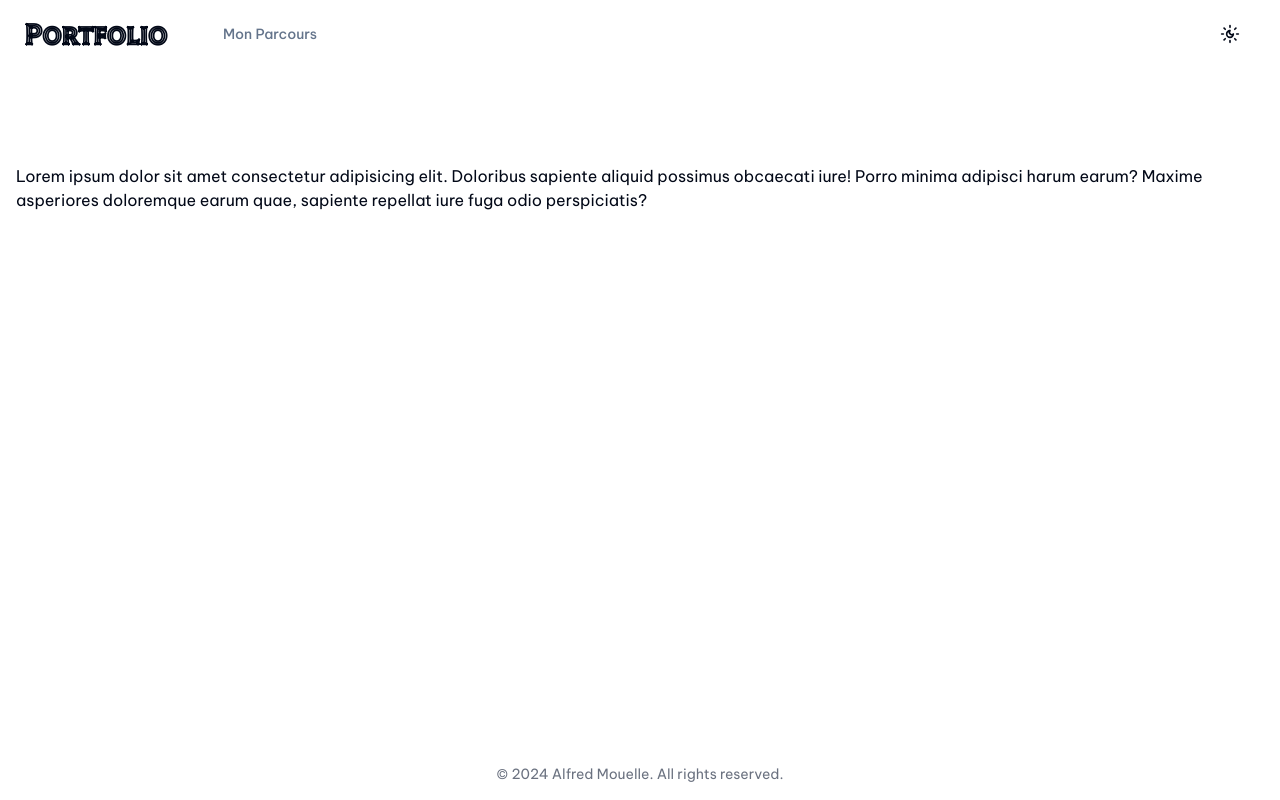
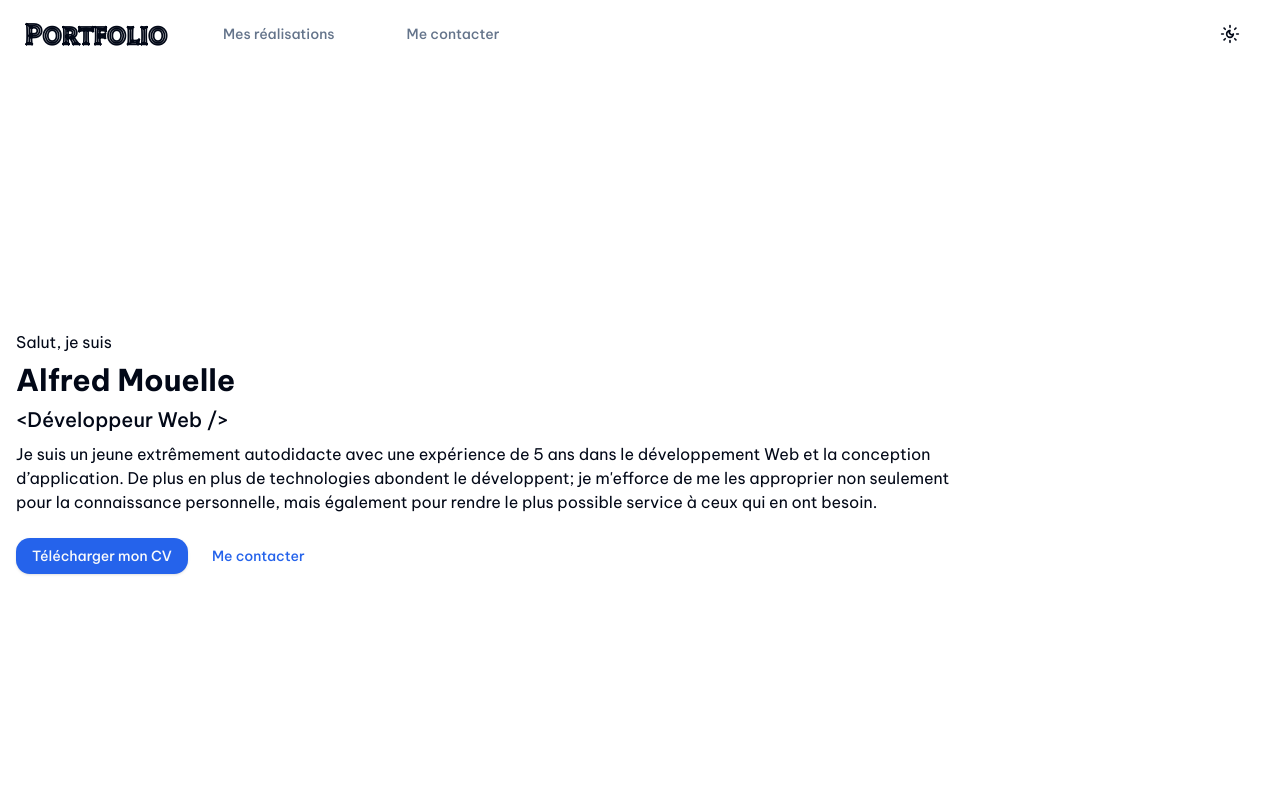
Before and after one commit to alfredmouelle/alfredmouelle, a Next.js app: page / in a window 1280 px wide. Shown: the top 800 px of the page. Built offline with nearby package versions, Linux system fonts and the light colour scheme.

Commit message:
feat: download cv

```diff
--- a/app/(web)/(layout)/footer.tsx
+++ b/app/(web)/(layout)/footer.tsx
@@ -1,6 +1,6 @@
 export const Footer = () => {
   return (
-    <footer className="py-4">
+    <footer className="h-20 py-4">
       <div className="container">
         <p className="text-center text-sm text-gray-500">
           &copy; {new Date().getFullYear()} Alfred Mouelle. All rights reserved.
--- a/app/(web)/(layout)/header.tsx
+++ b/app/(web)/(layout)/header.tsx
@@ -5,8 +5,8 @@ import { ThemeToggle } from "./theme-toggle";
 
 export const Header = () => {
   return (
-    <header className="py-4">
-      <nav className="container flex items-center md:gap-10">
+    <header className="h-20 py-4">
+      <nav className="container flex items-center rounded-full md:gap-10">
         <div className="flex items-center justify-center">
           <MobileNav />
           <Link
--- a/app/(web)/(layout)/navlinks.tsx
+++ b/app/(web)/(layout)/navlinks.tsx
@@ -50,7 +50,8 @@ const NavLink = ({
 export const NavLinks = ({ closeMenu }: { closeMenu?: () => void }) => {
   return (
     <>
-      <NavLink text="Mon Parcours" closeMenu={closeMenu} anchor="cursus" />
+      <NavLink text="Mes réalisations" closeMenu={closeMenu} anchor="jobs" />
+      <NavLink text="Me contacter" closeMenu={closeMenu} anchor="contact" />
     </>
   );
 };
@@ -69,7 +70,7 @@ export const MobileNav = () => {
 
       <SheetContent side="left" aria-describedby="app-menu">
         <SheetHeader>
-          <SheetTitle>Archivist</SheetTitle>
+          <SheetTitle>Portfolio</SheetTitle>
         </SheetHeader>
         <ul className="mt-8 flex flex-col gap-4 text-sm font-medium">
           <NavLinks closeMenu={() => setOpen(false)} />
--- a/app/(web)/page.tsx
+++ b/app/(web)/page.tsx
@@ -1,12 +1,42 @@
+import { ContactButton } from "@/components/contact-button";
+import { ContactUs } from "@/components/contact-us.form";
+import { DownloadCvButton } from "@/components/download-cv-button";
 import { Section } from "@/components/page-wrapper";
+import { SectionTitle } from "@/components/section-title";
+import { getJobs } from "@/jobs-helper";
 
 export default async function Home() {
+  const jobs = await getJobs();
+
   return (
-    <Section>
-      Lorem ipsum dolor sit amet consectetur adipisicing elit. Doloribus
-      sapiente aliquid possimus obcaecati iure! Porro minima adipisci harum
-      earum? Maxime asperiores doloremque earum quae, sapiente repellat iure
-      fuga odio perspiciatis?
-    </Section>
+    <>
+      <Section>
+        <div className="grid h-[calc(100vh-14rem)] items-center">
+          <div className="flex flex-col gap-y-2">
+            <p>Salut, je suis</p>
+            <SectionTitle>Alfred Mouelle</SectionTitle>
+
+            <p className="text-xl font-medium">{"<Développeur Web />"}</p>
+            <p className="text-balance">
+              Je suis un jeune extrêmement autodidacte avec une expérience de 5
+              ans dans le développement Web et la conception d’application. De
+              plus en plus de technologies abondent le développent; je
+              m&apos;efforce de me les approprier non seulement pour la
+              connaissance personnelle, mais également pour rendre le plus
+              possible service à ceux qui en ont besoin.
+            </p>
+
+            <div className="mt-4 flex flex-col gap-2 md:flex-row">
+              <DownloadCvButton />
+              <ContactButton />
+            </div>
+          </div>
+        </div>
+      </Section>
+
+      <Section>
+        <ContactUs />
+      </Section>
+    </>
   );
 }
--- /dev/null
+++ b/content/jobs/aurasoft.mdx
@@ -0,0 +1,17 @@
+---
+title: "AuraSoft Inc."
+position: "Développer FullStack"
+description: "[ TODO ] Insérer une description"
+startDate: 2022-02-26
+stacks:
+  - Angular
+meta:
+  keywords:
+    - springboot
+    - java
+published: true
+siteUrl: "https://auratax.ca"
+---
+
+
+Contenu ici
--- /dev/null
+++ b/content/jobs/pinto.mdx
@@ -0,0 +1,17 @@
+---
+title: "PINTO Company"
+position: "Développer Web"
+description: "Il s'agit d'une plateforme de gestion dans l'ensemble et de vente. La plateforme a été developpée dans le but d'imprégner l'entrepise PINTO COMPANY dans l'ère du numérique en rendant plus facile et rapide certaines tâches récurrente"
+startDate: 2022-02-26
+stacks:
+  - PHP
+meta:
+  keywords:
+    - php
+    - java
+published: true
+siteUrl: 'https://mypinto.net'
+---
+
+
+Contenu ici
--- a/package.json
+++ b/package.json
@@ -24,14 +24,17 @@
     "class-variance-authority": "^0.7.0",
     "clsx": "^2.1.1",
     "date-fns": "^3.6.0",
+    "gray-matter": "^4.0.3",
     "lucide-react": "^0.438.0",
     "next": "14.2.7",
+    "next-mdx-remote-client": "^1.0.3",
     "next-themes": "^0.3.0",
     "react": "^18",
     "react-dom": "^18",
     "tailwind-merge": "^2.5.2",
     "tailwindcss-animate": "^1.0.7",
-    "vaul": "^0.9.2"
+    "vaul": "^0.9.2",
+    "zod": "^3.23.8"
   },
   "devDependencies": {
     "@total-typescript/ts-reset": "^0.5.1",
--- /dev/null
+++ b/src/components/contact-button.tsx
@@ -0,0 +1,5 @@
+import { Button } from "./ui/button";
+
+export const ContactButton = () => {
+  return <Button variant="link">Me contacter</Button>;
+};
--- /dev/null
+++ b/src/components/contact-us.form.tsx
@@ -0,0 +1,9 @@
+import { SectionTitle } from "./section-title";
+
+export const ContactUs = () => {
+  return (
+    <div id="contact">
+      <SectionTitle>Contactez moi</SectionTitle>
+    </div>
+  );
+};
--- /dev/null
+++ b/src/components/download-cv-button.tsx
@@ -0,0 +1,22 @@
+"use client";
+
+import { Button } from "./ui/button";
+
+export const DownloadCvButton = () => {
+  const download = () => {
+    const downloadLink = getDownloadLink();
+    downloadLink.click();
+  };
+
+  return <Button onClick={download}>Télécharger mon CV</Button>;
+};
+
+const getDownloadLink = function () {
+  const downloadLink = document.createElement("a");
+
+  downloadLink.href = "/assets/cv/CV_MOUELLE_FR.pdf";
+  downloadLink.target = "_blank";
+  document.body.appendChild(downloadLink);
+
+  return downloadLink;
+};
--- a/src/components/section-title.tsx
+++ b/src/components/section-title.tsx
@@ -1,3 +1,5 @@
-export const SectionTitle = ({ title }: { title: string }) => {
-  return <h1 className="mb-10 text-3xl font-bold">{title}</h1>;
+import { PropsWithChildren } from "react";
+
+export const SectionTitle = ({ children }: PropsWithChildren<{}>) => {
+  return <h1 className="text-3xl font-bold">{children}</h1>;
 };
--- /dev/null
+++ b/src/jobs-helper.ts
@@ -0,0 +1,60 @@
+import matter from 'gray-matter';
+import fs from 'node:fs/promises';
+import path from 'node:path';
+import { z } from 'zod';
+
+const jobsDir = path.join(process.cwd(), '/content/jobs');
+
+export const JobSchema = z.object({
+    startDate: z.coerce.date(),
+    endDate: z.coerce.date().nullish(),
+    title: z.string(),
+    description: z.string(),
+    position: z.string(),
+    siteUrl: z.string(),
+    stacks: z.array(z.string()),
+    published: z.boolean(),
+    meta: z.object({
+        keywords: z.array(z.string())
+    })
+});
+
+type Job = z.infer<typeof JobSchema> & { id: string; content: string }
+
+export const getJobs = async () => {
+    let fileNames = await fs.readdir(jobsDir);
+    fileNames = fileNames.filter(f => f.endsWith('.mdx'));
+
+    const jobs: Job[] = [];
+
+    for await (const fileName of fileNames) {
+        const fullPath = path.join(jobsDir, fileName);
+        const fileContent = await fs.readFile(fullPath, 'utf-8');
+
+        const frontmatter = matter(fileContent);
+
+        const data = JobSchema.parse(frontmatter.data);
+
+        if (process.env.NODE_ENV === 'production' && !data.published) {
+            continue;
+        }
+
+        jobs.push({
+            id: fileName.replace('.mdx', ''),
+            content: frontmatter.content,
+            ...data
+        })
+    }
+
+    jobs.sort((a, b) => new Date(b.endDate || b.startDate).getTime() - new Date(a.endDate || a.startDate).getTime());
+
+    return jobs;
+}
+
+export const getJob = async (id: string) => {
+    const jobs = await getJobs();
+
+    const job = jobs.find(j => j.id === id);
+
+    return job
+}
```
Also changed, not shown: 2 other files (tests, documents, lock files or other folders).
